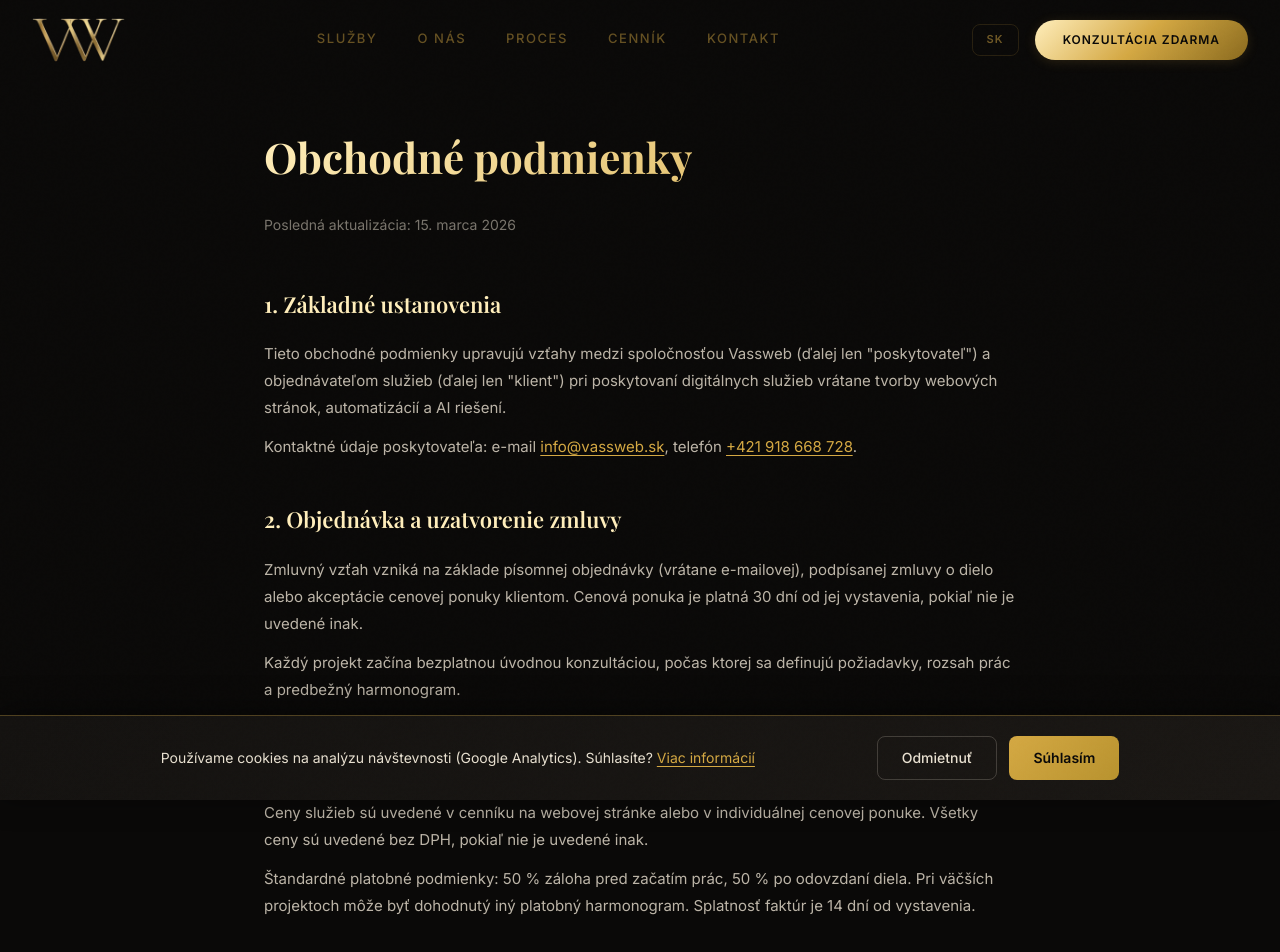
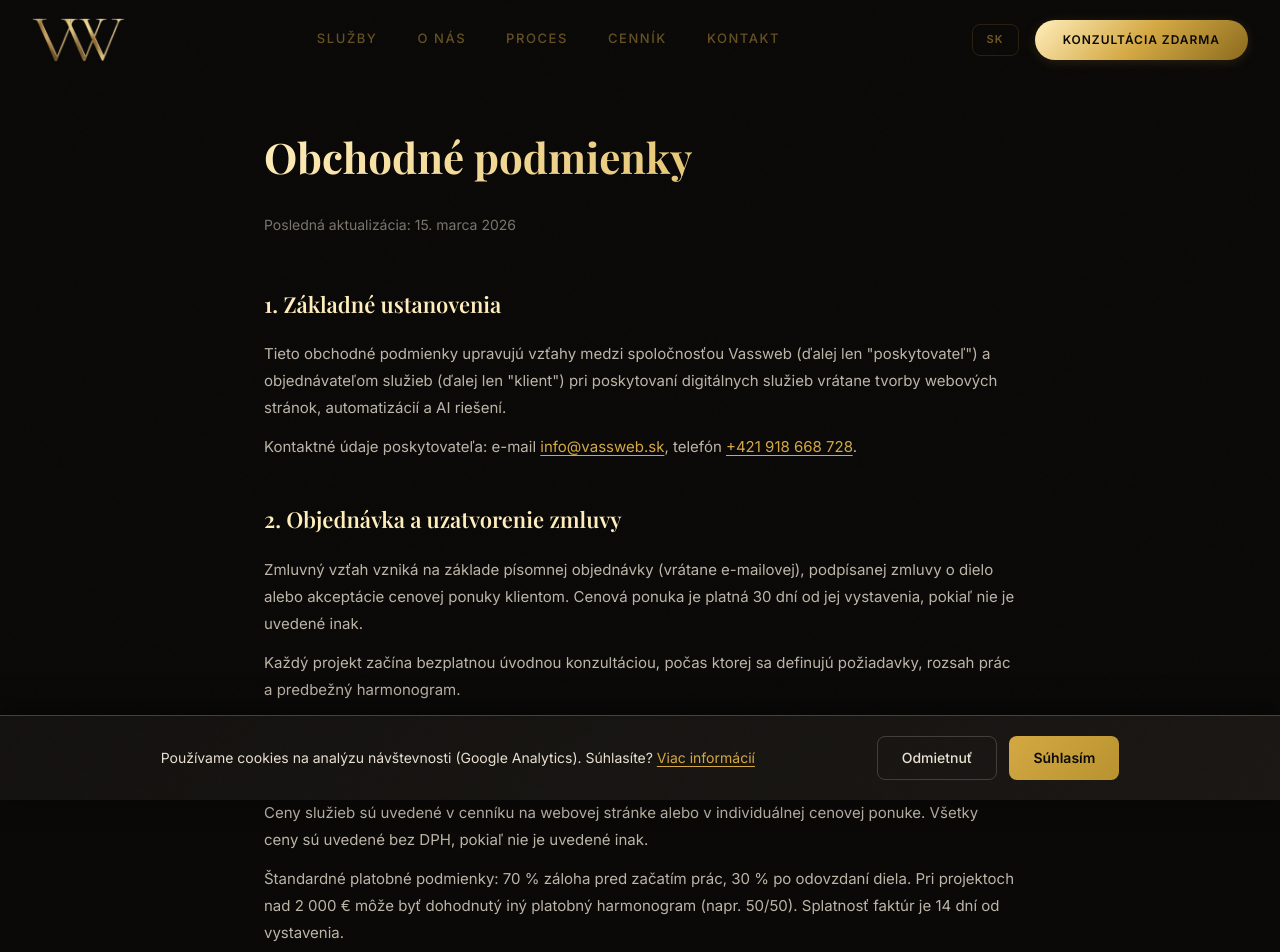
Before and after one commit to Vassweb/vassweb-sk, a Next.js app: page /obchodne-podmienky in a window 1280 px wide. Shown: the top 952 px of the page. Built offline with nearby package versions, Linux system fonts and the light colour scheme.

Commit message:
fix(op): záloha zmenená na 70/30 (štandard), 50/50 pre projekty nad 2000€

```diff
--- a/src/app/obchodne-podmienky/page.tsx
+++ b/src/app/obchodne-podmienky/page.tsx
@@ -76,9 +76,9 @@ export default function ObchodnePodmienky() {
             Všetky ceny sú uvedené bez DPH, pokiaľ nie je uvedené inak.
           </p>
           <p style={paragraph}>
-            Štandardné platobné podmienky: 50 % záloha pred začatím prác, 50 % po odovzdaní diela.
-            Pri väčších projektoch môže byť dohodnutý iný platobný harmonogram. Splatnosť faktúr
-            je 14 dní od vystavenia.
+            Štandardné platobné podmienky: 70 % záloha pred začatím prác, 30 % po odovzdaní diela.
+            Pri projektoch nad 2 000 € môže byť dohodnutý iný platobný harmonogram (napr. 50/50).
+            Splatnosť faktúr je 14 dní od vystavenia.
           </p>
         </section>
 
```
